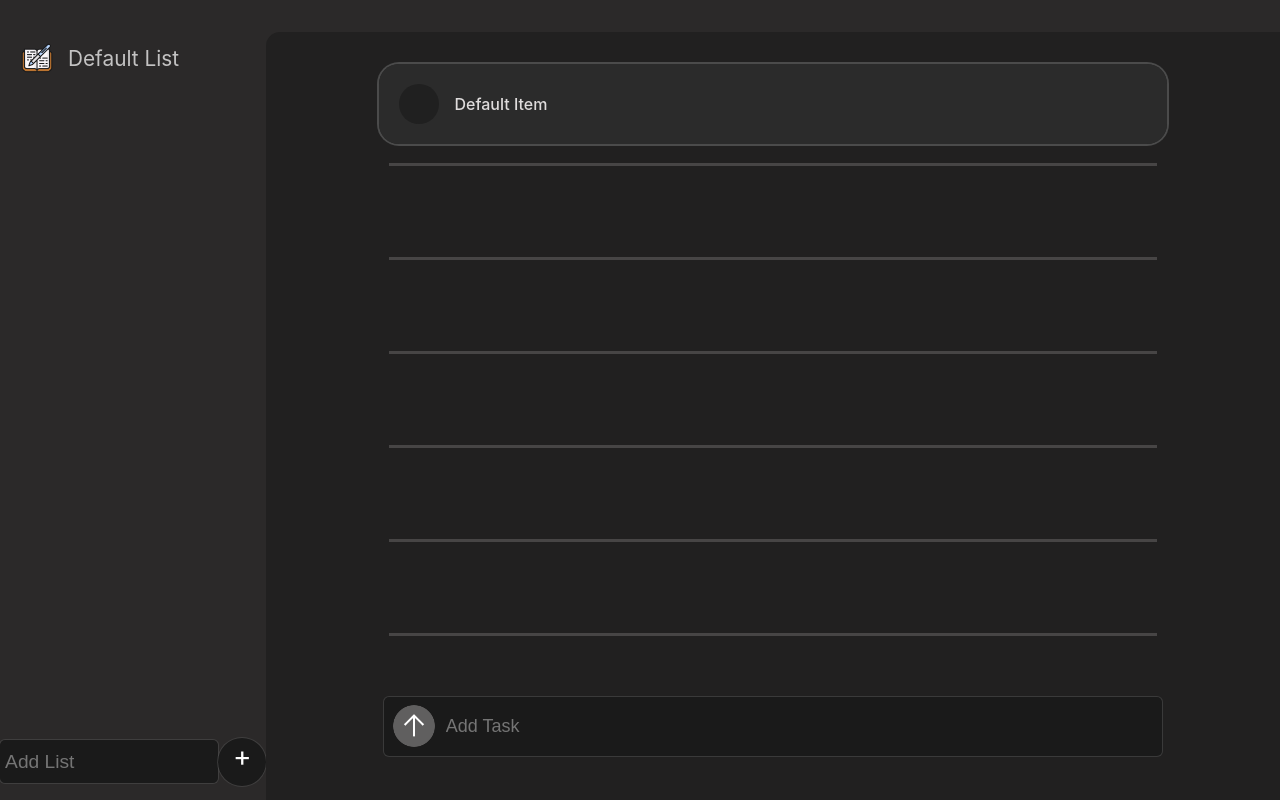
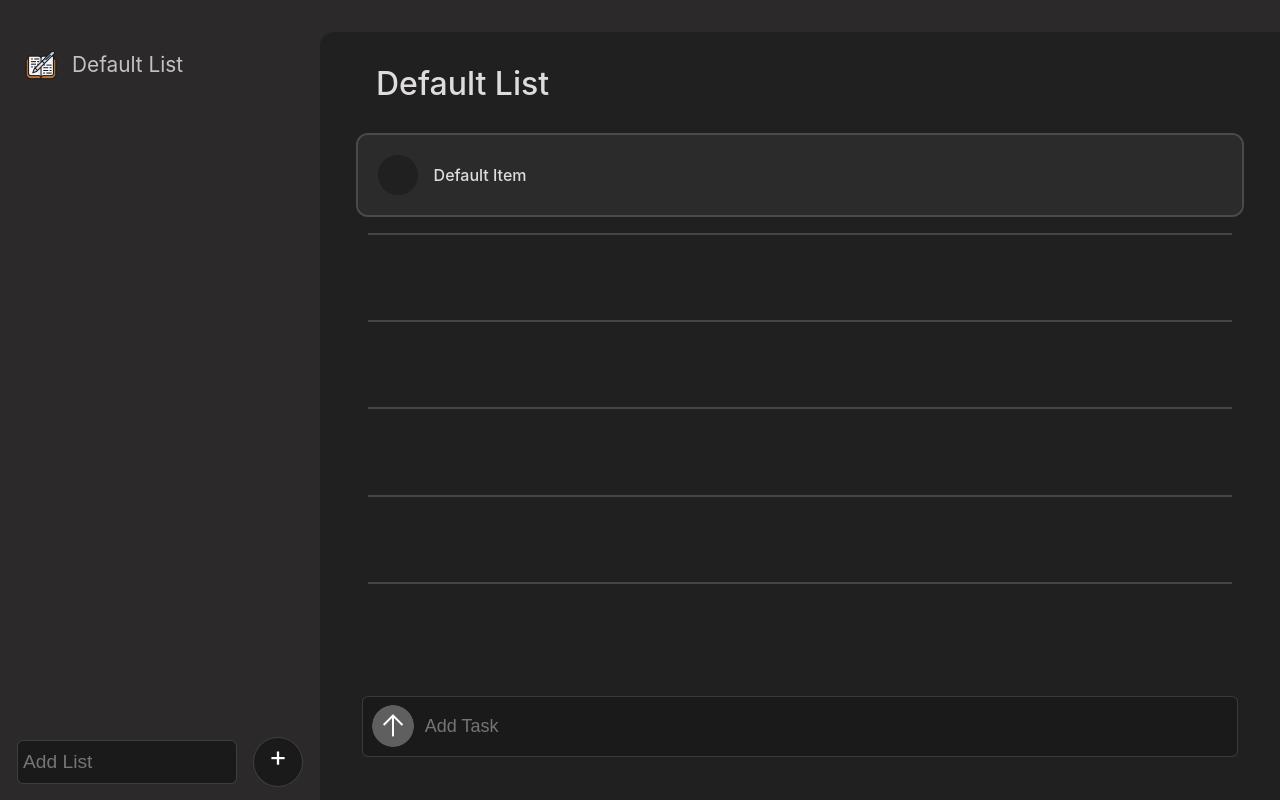
Before and after one commit to Rane3/ToDo---Ludex, a React (Create React App) app in the folder my-todo-app/: page / in a window 1280 px wide. Built offline with nearby package versions, Linux system fonts and the light colour scheme.

Commit message:
Update styles for medium screen compatibility

```diff
--- a/my-todo-app/src/components/MainListView.tsx
+++ b/my-todo-app/src/components/MainListView.tsx
@@ -21,6 +21,7 @@ const MainListView: FC<TodoList> = (props) => {
     return (
         <section id='main-list-view'>
             <div id="main-view-top">
+                <span id='list-header'>{props.name}</span>
                 {todoItems.map((todo) => (
                     <TodoItem key={todo.id} {...todo} setCompleted={setCompleted} />
                 ))}
--- a/my-todo-app/src/styles/MainViewStyles.css
+++ b/my-todo-app/src/styles/MainViewStyles.css
@@ -19,9 +19,14 @@
 
 #main-list-view {
     display: flex;
-    padding: 0px 80px 0px 80px;
     flex-direction: column;
 
+}
+#list-header{
+    padding-left: 7rem;
+    width: 100%;
+    padding-bottom: 2rem;
+    font-size: 2rem;
 }
 
 .add-task-input {
@@ -72,15 +77,16 @@
     box-shadow: 0 0 0px 1px rgb(255 255 255 / 50%), 0 0 0 .15vw transparent;
 }
 
-.todo-item:hover{
+.todo-item:hover {
     background: #464545b6;
 }
+
 .todo-item {
     transition: 0.4s;
     width: 90%;
     min-height: 5rem;
     background: #2d2d2de0;
-    border-radius: 20px;
+    border-radius: 10px;
     padding-left: 1.2rem;
     box-shadow: 0px 0px 0px 2px #4b4b4b;
     display: flex;
@@ -89,15 +95,16 @@
 }
 
 .filler-item {
-    margin-top: 19px;
-    border-top: 3px rgba(252, 250, 250, 0.171) solid;
-
-    min-height: 4.5rem;
+    margin-top: 18px;
+    border-top: 2px rgba(252, 250, 250, 0.171) solid;
+    min-height: 4.2rem;
     width: 90%;
 }
-.todo-item-text{
+
+.todo-item-text {
     margin-left: 1rem;
 }
+
 /* https://uiverse.io/guilhermeyohan/white-cheetah-13 */
 
 .checkbox-wrapper-31:hover .check {
--- a/my-todo-app/src/styles/NavBarStyles.css
+++ b/my-todo-app/src/styles/NavBarStyles.css
@@ -3,7 +3,8 @@
 #list-nav {
   display: flex;
   height: 100%;
-  flex: 1;
+  min-width: 20rem;
+  flex: 1 1;
   flex-direction: column;
   justify-content: space-between;
 }
```
